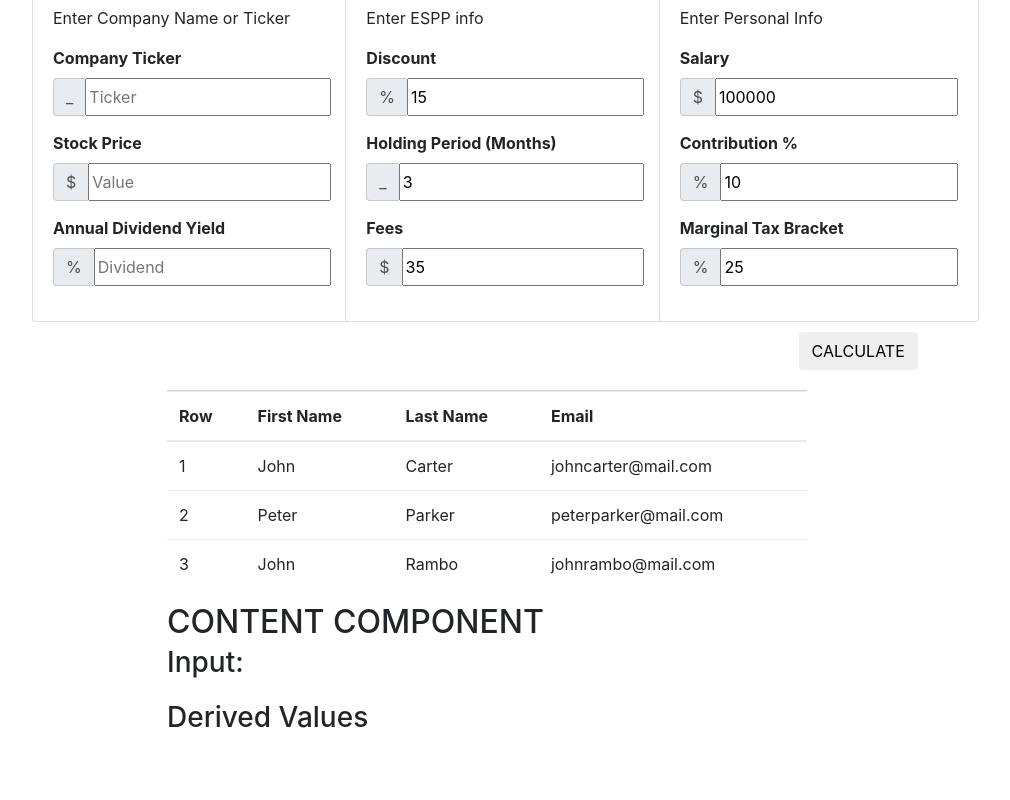
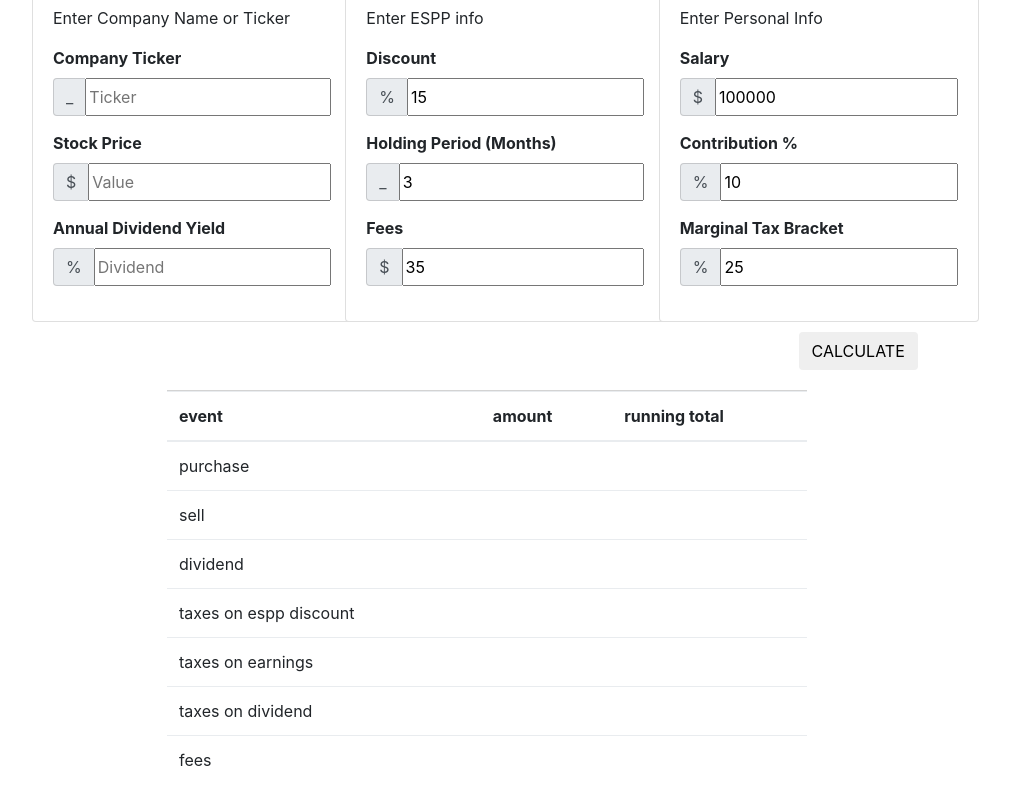
Before and after one commit to jsantoru/jnab, an Angular app: page / in a window 1280 px wide. Shown: the part 289-1089 px from the top of the page, without its empty margins (153-1163 px from the left). Before the commit the page ends 1046 px from the top, so only its background shows below. Built offline with nearby package versions, Linux system fonts and the light colour scheme.

Commit message:
fill table with actual calculated values

```diff
--- a/src/app/app.component.html
+++ b/src/app/app.component.html
@@ -41,5 +41,6 @@
 <app-content
   [inputEntity]="inputEntity"
   [derivedValues]="derivedValues"
+  [tableData]="tableData"
 ></app-content>
 </div>
--- a/src/app/app.component.ts
+++ b/src/app/app.component.ts
@@ -14,6 +14,8 @@ export class AppComponent {
 
   derivedValues: DerivedValues;
 
+  tableData: TableData;
+
   constructor(private derivedValueService : DerivedValueService) {}
 
   calculate(inputEntity) {
@@ -21,6 +23,7 @@ export class AppComponent {
     this.inputEntity = inputEntity;
 
     this.calculateDerivedValues(inputEntity);
+    this.calculateTableData(inputEntity, this.derivedValues);
   }
 
   calculateDerivedValues(inputEntity: InputEntity) {
@@ -28,4 +31,56 @@ export class AppComponent {
     this.derivedValues = this.derivedValueService.calculateDerivedValues(inputEntity);
   }
 
+  calculateTableData(inputEntity: InputEntity, derivedValues: DerivedValues) {
+    console.log("", derivedValues);
+
+    let tableData: TableData = new TableData();
+    // amounts
+    tableData.purchase = derivedValues.discountPurchase;
+    tableData.sell = derivedValues.sellAmount;
+    tableData.dividend = derivedValues.dividendAmount;
+    tableData.taxesOnEsppDiscount = derivedValues.taxesOnDiscount;
+    tableData.taxesOnEarnings = derivedValues.taxOnEarnings;
+    tableData.taxesOnDividend = derivedValues.taxOnDividend;
+    tableData.fees = inputEntity.esppInputEntity.fees;
+
+    // running totals
+    tableData.purchaseRunningTotal = -1 * tableData.purchase;
+    tableData.sellRunningTotal = tableData.sell + tableData.purchaseRunningTotal;
+    tableData.dividendRunningTotal = tableData.dividend + tableData.sellRunningTotal;
+    tableData.taxesOnEsppDiscountRunningTotal = -1 * tableData.taxesOnEsppDiscount + tableData.dividendRunningTotal;
+    tableData.taxesOnEarningsRunningTotal = -1 * tableData.taxesOnEarnings + tableData.taxesOnEsppDiscountRunningTotal;
+    tableData.taxesOnDividendRunningTotal = -1 * tableData.taxesOnDividend + tableData.taxesOnEarningsRunningTotal;
+    tableData.feesRunningTotal = -1 * tableData.fees + tableData.taxesOnDividendRunningTotal;
+
+    console.log(tableData.purchase, tableData.purchaseRunningTotal);
+    console.log(tableData.sell, tableData.sellRunningTotal);
+    console.log(tableData.dividend, tableData.dividendRunningTotal);
+    console.log(tableData.taxesOnEsppDiscount, tableData.taxesOnEsppDiscountRunningTotal);
+    console.log(tableData.taxesOnEarnings, tableData.taxesOnEarningsRunningTotal);
+    console.log(tableData.taxesOnDividend, tableData.taxesOnDividendRunningTotal);
+    console.log(tableData.fees, tableData.feesRunningTotal);
+
+    this.tableData = tableData;
+  }
+
 }
+
+export class TableData {
+  purchase: number;
+  sell: number;
+  dividend: number;
+  taxesOnEsppDiscount: number;
+  taxesOnEarnings: number;
+  taxesOnDividend: number;
+  fees: number;
+
+  // running totals
+  purchaseRunningTotal: number;
+  sellRunningTotal: number;
+  dividendRunningTotal: number;
+  taxesOnEsppDiscountRunningTotal: number;
+  taxesOnEarningsRunningTotal: number;
+  taxesOnDividendRunningTotal: number;
+  feesRunningTotal: number;
+}
--- a/src/app/content/content.component.html
+++ b/src/app/content/content.component.html
@@ -2,38 +2,59 @@
   <table class="table table-hover">
     <thead>
     <tr>
-      <th>Row</th>
-      <th>First Name</th>
-      <th>Last Name</th>
-      <th>Email</th>
+      <th>event</th>
+      <th>amount</th>
+      <th>running total</th>
     </tr>
     </thead>
     <tbody>
     <tr>
-      <td>1</td>
-      <td>John</td>
-      <td>Carter</td>
-      <td>johncarter@mail.com</td>
+      <td>purchase</td>
+      <td>{{tableData?.purchase | currency:'USD':true:'1.2-2'}}</td>
+      <td>{{tableData?.purchaseRunningTotal | currency:'USD':true:'1.2-2'}}</td>
     </tr>
     <tr>
-      <td>2</td>
-      <td>Peter</td>
-      <td>Parker</td>
-      <td>peterparker@mail.com</td>
+      <td>sell</td>
+      <td>{{tableData?.sell | currency:'USD':true:'1.2-2'}}</td>
+      <td>{{tableData?.sellRunningTotal | currency:'USD':true:'1.2-2'}}</td>
     </tr>
     <tr>
-      <td>3</td>
-      <td>John</td>
-      <td>Rambo</td>
-      <td>johnrambo@mail.com</td>
+      <td>dividend</td>
+      <td>{{tableData?.dividend | currency:'USD':true:'1.2-2'}}</td>
+      <td>{{tableData?.dividendRunningTotal | currency:'USD':true:'1.2-2'}}</td>
+    </tr>
+    <tr>
+      <td>taxes on espp discount</td>
+      <td>{{tableData?.taxesOnEsppDiscount| currency:'USD':true:'1.2-2'}}</td>
+      <td>{{tableData?.taxesOnEsppDiscountRunningTotal | currency:'USD':true:'1.2-2'}}</td>
+    </tr>
+    <tr>
+      <td>taxes on earnings</td>
+      <td>{{tableData?.taxesOnEarnings | currency:'USD':true:'1.2-2'}}</td>
+      <td>{{tableData?.taxesOnEarningsRunningTotal | currency:'USD':true:'1.2-2'}}</td>
+    </tr>
+    <tr>
+      <td>taxes on dividend</td>
+      <td>{{tableData?.taxesOnDividend | currency:'USD':true:'1.2-2'}}</td>
+      <td>{{tableData?.taxesOnDividendRunningTotal | currency:'USD':true:'1.2-2'}}</td>
+    </tr>
+    <tr>
+      <td>fees</td>
+      <td>{{tableData?.fees | currency:'USD':true:'1.2-2'}}</td>
+      <td>{{tableData?.feesRunningTotal | currency:'USD':true:'1.2-2'}}</td>
     </tr>
     </tbody>
   </table>
 
+  <!--
   <h2>CONTENT COMPONENT</h2>
   <h3>Input:</h3>
   <pre>{{inputEntity | json}}</pre>
 
   <h3>Derived Values</h3>
   <pre>{{derivedValues | json}}</pre>
+
+  <h3>TableData</h3>
+  <pre>{{tableData | json}}</pre>
+  -->
 </div>
--- a/src/app/content/content.component.ts
+++ b/src/app/content/content.component.ts
@@ -1,6 +1,7 @@
 import {Component, Input, OnInit, ChangeDetectionStrategy} from '@angular/core';
 import {InputEntity} from "../input/input.component";
 import {DerivedValues} from "../derived-value.service";
+import {TableData} from "../app.component";
 
 @Component({
   selector: 'app-content',
@@ -11,6 +12,7 @@ export class ContentComponent implements OnInit {
 
   @Input() inputEntity: InputEntity;
   @Input() derivedValues: DerivedValues;
+  @Input() tableData: TableData;
 
   constructor() { }
 
```
